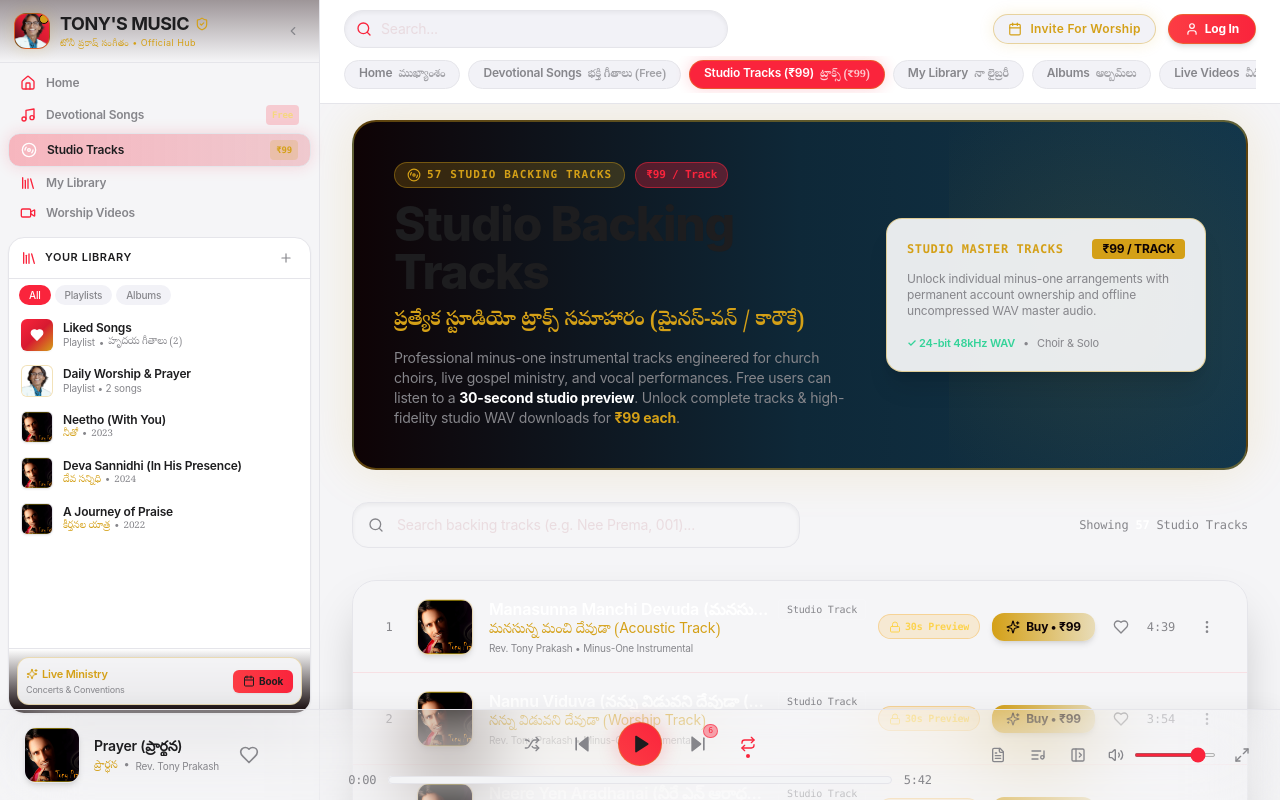
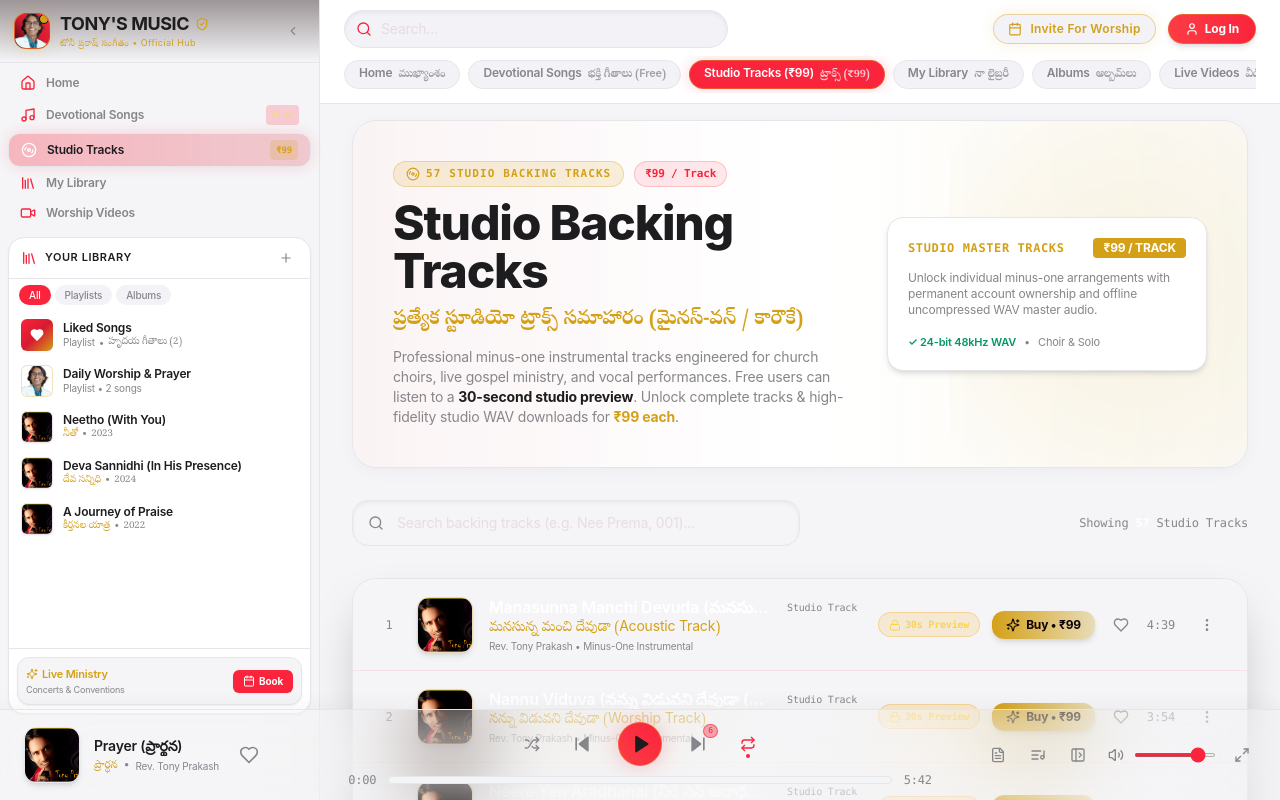
Before and after one commit to Pranith-L/tony-s-music, a React (Vite) app in the folder frontend/: page /tracks in a window 1280 px wide. Built offline with nearby package versions, Linux system fonts and the light colour scheme; no server answers.

Commit message:
fix: resolve text contrast issues on ministry spotlight banner and library headers

```diff
--- a/frontend/src/components/layout/Sidebar.tsx
+++ b/frontend/src/components/layout/Sidebar.tsx
@@ -300,8 +300,8 @@ export const Sidebar: React.FC<SidebarProps> = ({ collapsed, onToggleCollapse })
 
         {/* Bottom Pinned Ministry Card - Sleek Inline Fit */}
         {!collapsed && (
-          <div className="p-2 border-t border-[#E5E5EA] bg-gradient-to-t from-[#0E0305] to-transparent shrink-0">
-            <div className="p-2 rounded-xl bg-[#F5F5F7]/95 border border-[#D4A017]/30 flex items-center justify-between gap-2 shadow-sm">
+          <div className="p-2 border-t border-[#E5E5EA] bg-white shrink-0">
+            <div className="p-2 rounded-xl bg-[#F5F5F7] border border-[#E5E5EA] flex items-center justify-between gap-2 shadow-sm">
               <div className="min-w-0 flex-1">
                 <div className="flex items-center gap-1 text-[11px] text-[#D4A017] font-semibold">
                   <Sparkles className="w-3 h-3 text-[#D4A017] shrink-0" />
@@ -313,7 +313,7 @@ export const Sidebar: React.FC<SidebarProps> = ({ collapsed, onToggleCollapse })
               </div>
               <Link
                 to="/bookings"
-                className="px-2.5 py-1 rounded-md bg-gradient-to-r from-[#FC3C44] to-[#FA243C] text-[#1D1D1F] text-[10px] font-bold hover:brightness-110 transition-all shadow-sm shrink-0 flex items-center gap-1"
+                className="px-2.5 py-1 rounded-md bg-[#FA243C] hover:bg-[#D71A30] text-white text-[10px] font-bold transition-all shadow-sm shrink-0 flex items-center gap-1"
               >
                 <Calendar className="w-3 h-3" />
                 <span>Book</span>
--- a/frontend/src/pages/Home.tsx
+++ b/frontend/src/pages/Home.tsx
@@ -727,10 +727,10 @@ export const Home: React.FC = () => {
       </section>
 
       {/* ================= 6. ABOUT MINISTRY SPOTLIGHT ================= */}
-      <section className="rounded-3xl p-6 sm:p-10 bg-gradient-to-r from-[#0E0305] via-[#22070D] to-[#1A060A] border border-[#D4A017]/30 shadow-xl flex flex-col md:flex-row items-center justify-between gap-6">
+      <section className="rounded-3xl p-6 sm:p-10 bg-gradient-to-r from-[#FFF0F2] via-white to-[#F5F5F7] border border-[#E5E5EA] shadow-apple-card flex flex-col md:flex-row items-center justify-between gap-6">
         <div className="space-y-3 max-w-2xl">
-          <div className="inline-flex items-center gap-2 text-xs font-mono uppercase text-[#D4A017]">
-            <Sparkles className="w-4 h-4" />
+          <div className="inline-flex items-center gap-2 text-xs font-mono uppercase text-[#FA243C] font-semibold">
+            <Sparkles className="w-4 h-4 text-[#D4A017]" />
             <span>Ministry Calling & Vision</span>
           </div>
           <h3 className="text-2xl sm:text-3xl font-heading font-bold text-[#1D1D1F]">
@@ -744,13 +744,13 @@ export const Home: React.FC = () => {
         <div className="flex flex-col sm:flex-row gap-3 shrink-0">
           <Link
             to="/membership"
-            className="px-6 py-3 rounded-full bg-gradient-to-r from-[#D4A017] to-[#E5D7A8] text-[#0E0305] text-xs font-bold uppercase tracking-wider text-center shadow-lg hover:scale-105 transition-transform"
+            className="px-6 py-3 rounded-full bg-[#FA243C] hover:bg-[#D71A30] text-white text-xs font-bold uppercase tracking-wider text-center shadow-md shadow-[#FA243C]/25 hover:scale-105 transition-all"
           >
             VIP Lifetime Pass (₹299 One-Time)
           </Link>
           <Link
             to="/about"
-            className="px-6 py-3 rounded-full border border-[#FA243C]/50 text-[#FFFFFF] hover:bg-[#FEE2E2] text-xs font-bold uppercase tracking-wider text-center transition-colors"
+            className="px-6 py-3 rounded-full bg-white hover:bg-[#F2F2F7] border border-[#E5E5EA] text-[#1D1D1F] text-xs font-bold uppercase tracking-wider text-center transition-colors shadow-sm"
           >
             Read Ministry Story
           </Link>
--- a/frontend/src/pages/Tracks.tsx
+++ b/frontend/src/pages/Tracks.tsx
@@ -177,17 +177,17 @@ export const TracksPage: React.FC = () => {
         canonical="https://tonyprakash.com/tracks"
       />
       {/* 1. Page Header with Visual Distinction */}
-      <div className="relative rounded-3xl p-6 sm:p-10 bg-gradient-to-r from-[#0E0305] via-[#0E2838] to-[#12364B] border-2 border-[#D4A017]/40 shadow-[0_0_50px_rgba(212,160,23,0.15)] overflow-hidden">
+      <div className="relative rounded-3xl p-6 sm:p-10 bg-gradient-to-r from-red-50/60 via-white to-amber-50/50 border border-[#E5E5EA] shadow-apple-card overflow-hidden">
         <div className="absolute right-0 top-0 bottom-0 w-1/3 opacity-10 bg-[radial-gradient(circle,#D4A017,transparent)] pointer-events-none" />
 
         <div className="relative z-10 flex flex-col md:flex-row md:items-center justify-between gap-6">
           <div className="space-y-3 max-w-3xl">
             <div className="flex items-center gap-2.5">
-              <span className="px-3 py-1 rounded-full text-[11px] font-mono font-bold tracking-widest uppercase bg-[#D4A017]/20 text-[#D4A017] border border-[#D4A017]/40 flex items-center gap-1.5">
+              <span className="px-3 py-1 rounded-full text-[11px] font-mono font-bold tracking-widest uppercase bg-[#D4A017]/15 text-[#D4A017] border border-[#D4A017]/30 flex items-center gap-1.5">
                 <Disc3 className="w-3.5 h-3.5 text-[#D4A017]" />
                 57 Studio Backing Tracks
               </span>
-              <span className="px-2.5 py-1 rounded-full text-[11px] font-mono font-bold bg-[#FA243C]/30 text-[#FA243C] border border-[#FA243C]/50">
+              <span className="px-2.5 py-1 rounded-full text-[11px] font-mono font-bold bg-[#FA243C]/10 text-[#FA243C] border border-[#FA243C]/20">
                 ₹99 / Track
               </span>
             </div>
@@ -199,17 +199,17 @@ export const TracksPage: React.FC = () => {
               ప్రత్యేక స్టూడియో ట్రాక్స్ సమాహారం (మైనస్-వన్ / కారౌకే)
             </p>
             <p className="text-xs sm:text-sm text-[#86868B] leading-relaxed">
-              Professional minus-one instrumental tracks engineered for church choirs, live gospel ministry, and vocal performances. Free users can listen to a <strong className="text-white">30-second studio preview</strong>. Unlock complete tracks & high-fidelity studio WAV downloads for <strong className="text-[#D4A017]">₹99 each</strong>.
+              Professional minus-one instrumental tracks engineered for church choirs, live gospel ministry, and vocal performances. Free users can listen to a <strong className="text-[#1D1D1F]">30-second studio preview</strong>. Unlock complete tracks & high-fidelity studio WAV downloads for <strong className="text-[#D4A017]">₹99 each</strong>.
             </p>
           </div>
 
           {/* Quick Studio Track Purchase Callout */}
-          <div className="shrink-0 p-5 rounded-2xl bg-white/90 border border-[#D4A017]/40 shadow-xl space-y-3 w-full md:w-80">
+          <div className="shrink-0 p-5 rounded-2xl bg-white border border-[#E5E5EA] shadow-md space-y-3 w-full md:w-80">
             <div className="flex items-center justify-between">
               <span className="text-xs font-mono uppercase tracking-wider text-[#D4A017] font-bold">
                 Studio Master Tracks
               </span>
-              <span className="text-xs font-bold px-2.5 py-0.5 rounded bg-[#D4A017] text-[#0E0305]">
+              <span className="text-xs font-bold px-2.5 py-0.5 rounded bg-[#D4A017] text-white">
                 ₹99 / TRACK
               </span>
             </div>
@@ -217,7 +217,7 @@ export const TracksPage: React.FC = () => {
               Unlock individual minus-one arrangements with permanent account ownership and offline uncompressed WAV master audio.
             </p>
             <div className="pt-1 flex items-center gap-2 text-[11px] text-[#86868B]">
-              <span className="text-emerald-400 font-semibold">✓ 24-bit 48kHz WAV</span>
+              <span className="text-emerald-600 font-semibold">✓ 24-bit 48kHz WAV</span>
               <span>•</span>
               <span>Choir & Solo</span>
             </div>
```
Also changed, not shown: frontend/src/pages/Library.tsx (+19 -19 lines).
